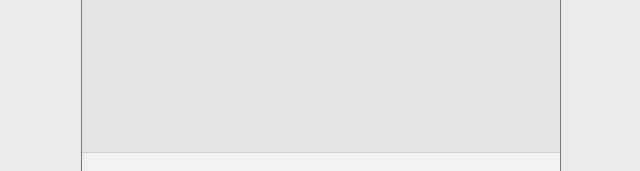
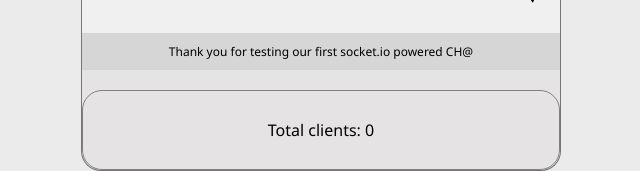
Before and after one commit to ilonivna/chat-websocket, a React (Create React App) app in the folder client/: page / in a window 1280 px wide. Shown: the part 629-800 px from the top of the page, without its empty margins (319-959 px from the left). Built offline with nearby package versions, Linux system fonts and the light colour scheme; no server answers.

Commit message:
minor fixes

```diff
--- a/client/src/App.js
+++ b/client/src/App.jsx
@@ -2,7 +2,7 @@ import { io } from "socket.io-client";
 import React, { useEffect, useRef, useState } from 'react';
 import Layout from './components/layout';
 import Chatbox from './components/chatBox';
-import TotalClients from './components/totalClients';
+
 import "./App.css";
 
 
@@ -10,7 +10,6 @@ function App() {
 const [message, setMessage] = useState("");
 const [totalClients, setTotalClients] = useState(0);
 const [username, setUsername] = useState('anonymous');
-const [messageServer, setMessageServer] = useState('');
 const [chatMessages, setChatMessages] = useState([]);
 
 
@@ -53,11 +52,11 @@ const socketRef = useRef();
   return (
 
     <div>
-      <Layout>
+      <Layout totalClients={totalClients}>
         <Chatbox message={message} setMessage={setMessage} sendMessage={sendMessage} chatMessages={chatMessages} setUsername={setUsername} username={username} currentUser={username}/>
       </Layout>
 
-      <TotalClients data={totalClients}/>
+
     </div>
   );
 }
--- a/client/src/components/Layout.module.css
+++ b/client/src/components/Layout.module.css
@@ -2,7 +2,7 @@
     max-width: 480px;
     margin: 0 auto;
     border: 1px solid rgba(92, 87, 87, 0.789);
-    height: 900px;
+    height: 100vh;
     display: flex;
     flex-direction: column;
     border-radius: 20px;
--- a/client/src/components/layout.jsx
+++ b/client/src/components/layout.jsx
@@ -1,8 +1,9 @@
 import Header from "./header.jsx";
 import Footer from "./footer.jsx";
 import styles from './Layout.module.css';
+import TotalClients from "./totalClients.jsx"
 
-export default function Layout({ children }) {
+export default function Layout({ children, totalClients }) {
   return (
     <div className={styles.container}>
       <header className={styles.header}>
@@ -16,6 +17,8 @@ export default function Layout({ children }) {
       <footer className={styles.footer}>
         <Footer />
       </footer>
+      <div><TotalClients data={totalClients}/></div>
+
     </div>
   );
 }
```
